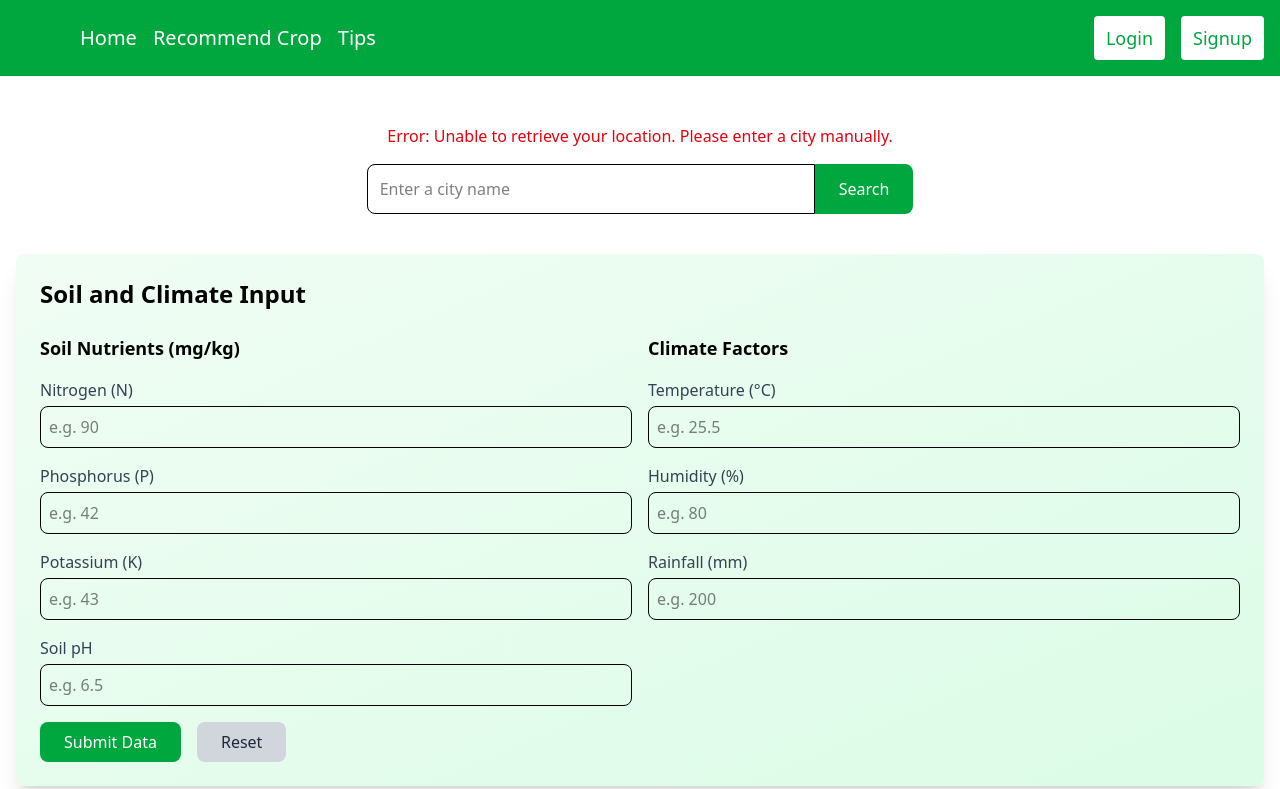
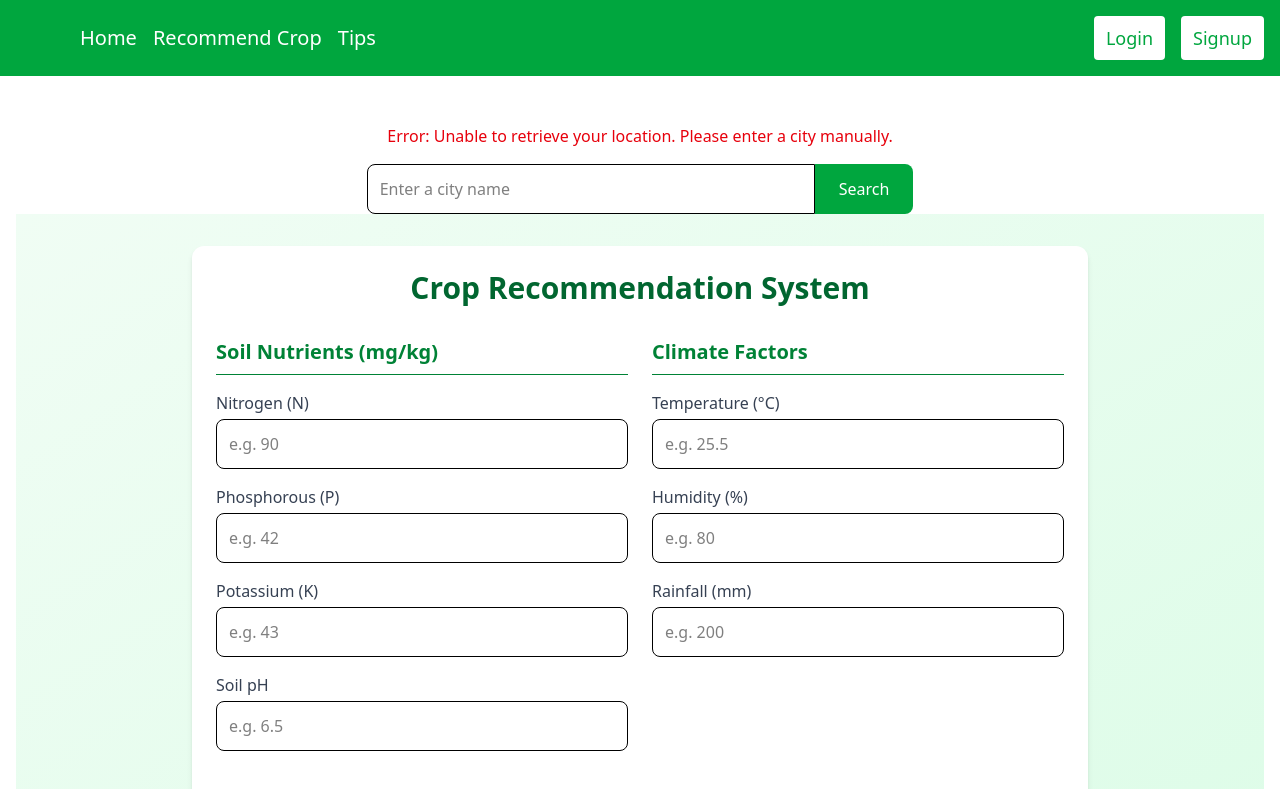
Before and after one commit to yuvika09/Smart-Farming-Application, a React (Vite) app in the folder frontend/: page / in a window 1280 px wide. Shown: the top 789 px of the page. Built offline with nearby package versions, Linux system fonts and the light colour scheme; no server answers.

Commit message:
Added some functionalities in crop recommendation

```diff
--- a/frontend/src/components/Crop.jsx
+++ b/frontend/src/components/Crop.jsx
@@ -1,17 +1,19 @@
 import { useState } from "react";
-import axios from 'axios';
+import axios from "axios";
 
 const Crop = () => {
   const [formData, setFormData] = useState({
-    nitrogen: "",
-    phosphorus: "",
-    potassium: "",
-    ph: "",
-    temperature: "",
-    humidity: "",
-    rainfall: "",
+    Nitrogen: "",
+    Phosphorous: "",
+    Potassium: "",
+    Temperature: "",
+    Humidity: "",
+    PH: "",
+    Rainfall: "",
   });
-  const [submittedData, setSubmittedData] = useState(null);
+  const [result, setResult] = useState(null);
+  const [loading, setLoading] = useState(false);
+  const [error, setError] = useState(null);
 
   const handleChange = (e) => {
     const { name, value } = e.target;
@@ -21,208 +23,376 @@ const Crop = () => {
     }));
   };
 
-  const handleSubmit = (e) => {
+  const handleSubmit = async (e) => {
     e.preventDefault();
-    setSubmittedData({ ...formData });
+    setLoading(true);
+    setError(null);
+
+    try {
+      const response = await axios.post(
+        "http://127.0.0.1:8000/predict",
+        formData
+      );
+      setResult(response.data);
+    } catch (err) {
+      setError(
+        err.response?.data?.error || "Failed to get crop recommendation"
+      );
+    } finally {
+      setLoading(false);
+    }
   };
 
   const handleReset = () => {
     setFormData({
-      nitrogen: "",
-      phosphorus: "",
-      potassium: "",
-      ph: "",
-      temperature: "",
-      humidity: "",
-      rainfall: "",
+      Nitrogen: "",
+      Phosphorous: "",
+      Potassium: "",
+      Temperature: "",
+      Humidity: "",
+      PH: "",
+      Rainfall: "",
     });
-    setSubmittedData(null);
+    setResult(null);
+    setError(null);
+  };
+
+  // Helper functions to match your backend classification
+  const getLevel = (value, type) => {
+    const num = parseFloat(value);
+    if (isNaN(num)) return "";
+
+    switch (type) {
+      case "N":
+        if (num <= 50) return "Less";
+        if (num <= 100) return "Not too less and Not too High";
+        return "High";
+      case "P":
+        if (num <= 50) return "Less";
+        if (num <= 100) return "Not too less and Not too High";
+        return "High";
+      case "K":
+        if (num <= 50) return "Less";
+        if (num <= 100) return "Not too less and Not too High";
+        return "High";
+      case "humidity":
+        if (num <= 33) return "Low Humid";
+        if (num <= 66) return "Medium Humid";
+        return "High Humid";
+      case "temperature":
+        if (num <= 6) return "Cool";
+        if (num <= 25) return "Warm";
+        return "Hot";
+      case "rainfall":
+        if (num <= 100) return "Less";
+        if (num <= 200) return "Moderate";
+        return "Heavy Rain";
+      case "ph":
+        if (num <= 5) return "Acidic";
+        if (num <= 8) return "Neutral";
+        return "Alkaline";
+      default:
+        return "";
+    }
   };
 
   return (
-    <div className="bg-gradient-to-br from-green-50 to-green-100 p-6 rounded-lg shadow-xl mt-10">
-      <h2 className="text-2xl font-bold text-black-800 mb-6">
-        Soil and Climate Input
+    <div className="min-h-screen bg-gradient-to-br from-green-50 to-green-100 py-8 px-4">
+      <div className="max-w-4xl mx-auto bg-white rounded-xl shadow-md overflow-hidden p-6">
+        <h1 className="text-3xl font-bold text-center text-green-800 mb-8">
+          Crop Recommendation System
+        </h1>
+
+        <form onSubmit={handleSubmit} className="space-y-6">
+          <div className="grid grid-cols-1 md:grid-cols-2 gap-6">
+            {/* Soil Nutrients Column */}
+            <div className="space-y-4">
+              <h2 className="text-xl font-semibold text-green-700 border-b pb-2">
+                Soil Nutrients (mg/kg)
               </h2>
 
-      <form onSubmit={handleSubmit} className="space-y-4">
-        <div className="grid grid-cols-1 md:grid-cols-2 gap-4">
-          {/* Soil Nutrients */}
-          <div className="space-y-4">
-            <h3 className="text-lg font-semibold text-black-700">
-              Soil Nutrients (mg/kg)
-            </h3>
               <div>
                 <label className="block text-gray-700 mb-1">Nitrogen (N)</label>
                 <input
                   type="number"
-                name="nitrogen"
-                value={formData.nitrogen}
+                  name="Nitrogen"
+                  value={formData.Nitrogen}
                   onChange={handleChange}
-                className="w-full p-2 border rounded-lg"
+                  className="w-full p-3 border rounded-lg focus:ring-2 focus:ring-green-500 focus:border-transparent"
                   placeholder="e.g. 90"
                   required
+                  min="0"
                 />
+                {formData.Nitrogen && (
+                  <p className="text-sm text-gray-500 mt-1">
+                    Level: {getLevel(formData.Nitrogen, "N")}
+                  </p>
+                )}
               </div>
+
               <div>
-              <label className="block text-gray-700 mb-1">Phosphorus (P)</label>
+                <label className="block text-gray-700 mb-1">
+                  Phosphorous (P)
+                </label>
                 <input
                   type="number"
-                name="phosphorus"
-                value={formData.phosphorus}
+                  name="Phosphorous"
+                  value={formData.Phosphorous}
                   onChange={handleChange}
-                className="w-full p-2 border rounded-lg"
+                  className="w-full p-3 border rounded-lg focus:ring-2 focus:ring-green-500 focus:border-transparent"
                   placeholder="e.g. 42"
                   required
+                  min="0"
                 />
+                {formData.Phosphorous && (
+                  <p className="text-sm text-gray-500 mt-1">
+                    Level: {getLevel(formData.Phosphorous, "P")}
+                  </p>
+                )}
               </div>
+
               <div>
-              <label className="block text-gray-700 mb-1">Potassium (K)</label>
+                <label className="block text-gray-700 mb-1">
+                  Potassium (K)
+                </label>
                 <input
                   type="number"
-                name="potassium"
-                value={formData.potassium}
+                  name="Potassium"
+                  value={formData.Potassium}
                   onChange={handleChange}
-                className="w-full p-2 border rounded-lg"
+                  className="w-full p-3 border rounded-lg focus:ring-2 focus:ring-green-500 focus:border-transparent"
                   placeholder="e.g. 43"
                   required
+                  min="0"
                 />
+                {formData.Potassium && (
+                  <p className="text-sm text-gray-500 mt-1">
+                    Level: {getLevel(formData.Potassium, "K")}
+                  </p>
+                )}
               </div>
+
               <div>
                 <label className="block text-gray-700 mb-1">Soil pH</label>
                 <input
                   type="number"
-                name="ph"
-                value={formData.ph}
+                  name="PH"
+                  value={formData.PH}
                   onChange={handleChange}
+                  step="0.1"
                   min="0"
                   max="14"
-                step="0.1"
-                className="w-full p-2 border rounded-lg"
+                  className="w-full p-3 border rounded-lg focus:ring-2 focus:ring-green-500 focus:border-transparent"
                   placeholder="e.g. 6.5"
                   required
                 />
+                {formData.PH && (
+                  <p className="text-sm text-gray-500 mt-1">
+                    Level: {getLevel(formData.PH, "ph")}
+                  </p>
+                )}
               </div>
             </div>
 
-          {/* Climate Factors */}
+            {/* Climate Factors Column */}
             <div className="space-y-4">
-            <h3 className="text-lg font-semibold text-black-700">
+              <h2 className="text-xl font-semibold text-green-700 border-b pb-2">
                 Climate Factors
-            </h3>
+              </h2>
+
               <div>
                 <label className="block text-gray-700 mb-1">
                   Temperature (°C)
                 </label>
                 <input
                   type="number"
-                name="temperature"
-                value={formData.temperature}
+                  name="Temperature"
+                  value={formData.Temperature}
                   onChange={handleChange}
-                className="w-full p-2 border rounded-lg"
+                  step="0.1"
+                  className="w-full p-3 border rounded-lg focus:ring-2 focus:ring-green-500 focus:border-transparent"
                   placeholder="e.g. 25.5"
                   required
                 />
+                {formData.Temperature && (
+                  <p className="text-sm text-gray-500 mt-1">
+                    Level: {getLevel(formData.Temperature, "temperature")}
+                  </p>
+                )}
               </div>
+
               <div>
                 <label className="block text-gray-700 mb-1">Humidity (%)</label>
                 <input
                   type="number"
-                name="humidity"
-                value={formData.humidity}
+                  name="Humidity"
+                  value={formData.Humidity}
                   onChange={handleChange}
                   min="0"
                   max="100"
-                className="w-full p-2 border rounded-lg"
+                  className="w-full p-3 border rounded-lg focus:ring-2 focus:ring-green-500 focus:border-transparent"
                   placeholder="e.g. 80"
                   required
                 />
+                {formData.Humidity && (
+                  <p className="text-sm text-gray-500 mt-1">
+                    Level: {getLevel(formData.Humidity, "humidity")}
+                  </p>
+                )}
               </div>
+
               <div>
-              <label className="block text-gray-700 mb-1">Rainfall (mm)</label>
+                <label className="block text-gray-700 mb-1">
+                  Rainfall (mm)
+                </label>
                 <input
                   type="number"
-                name="rainfall"
-                value={formData.rainfall}
+                  name="Rainfall"
+                  value={formData.Rainfall}
                   onChange={handleChange}
                   min="0"
-                className="w-full p-2 border rounded-lg"
+                  className="w-full p-3 border rounded-lg focus:ring-2 focus:ring-green-500 focus:border-transparent"
                   placeholder="e.g. 200"
                   required
                 />
+                {formData.Rainfall && (
+                  <p className="text-sm text-gray-500 mt-1">
+                    Level: {getLevel(formData.Rainfall, "rainfall")}
+                  </p>
+                )}
               </div>
             </div>
           </div>
 
-        <div className="flex space-x-4">
+          <div className="flex justify-center space-x-4 pt-4">
             <button
               type="submit"
-            className="px-6 py-2 bg-green-600 text-white rounded-lg hover:bg-green-700 transition-colors"
+              className="px-8 py-3 bg-green-600 text-white rounded-lg hover:bg-green-700 transition-colors disabled:bg-green-400 font-medium"
+              disabled={loading}
             >
-            Submit Data
+              {loading ? (
+                <>
+                  <span className="inline-block mr-2">
+                    <svg
+                      className="animate-spin h-5 w-5 text-white"
+                      xmlns="http://www.w3.org/2000/svg"
+                      fill="none"
+                      viewBox="0 0 24 24"
+                    >
+                      <circle
+                        className="opacity-25"
+                        cx="12"
+                        cy="12"
+                        r="10"
+                        stroke="currentColor"
+                        strokeWidth="4"
+                      ></circle>
+                      <path
+                        className="opacity-75"
+                        fill="currentColor"
+                        d="M4 12a8 8 0 018-8V0C5.373 0 0 5.373 0 12h4zm2 5.291A7.962 7.962 0 014 12H0c0 3.042 1.135 5.824 3 7.938l3-2.647z"
+                      ></path>
+                    </svg>
+                  </span>
+                  Processing...
+                </>
+              ) : (
+                "Get Recommendation"
+              )}
             </button>
             <button
               type="button"
               onClick={handleReset}
-            className="px-6 py-2 bg-gray-300 text-gray-800 rounded-lg hover:bg-gray-400 transition-colors"
+              className="px-8 py-3 bg-gray-200 text-gray-800 rounded-lg hover:bg-gray-300 transition-colors font-medium"
             >
               Reset
             </button>
           </div>
         </form>
 
-      {submittedData && (
-        <div className="mt-8 bg-white p-6 rounded-lg shadow-md">
-          <h3 className="text-xl font-bold text-green-800 mb-4">
-            Submitted Soil and Climate Data
+        {error && (
+          <div className="mt-6 p-4 bg-red-100 border-l-4 border-red-500 text-red-700 rounded">
+            <p className="font-medium">Error:</p>
+            <p>{error}</p>
+          </div>
+        )}
+
+        {result && (
+          <div className="mt-8 bg-green-50 rounded-xl p-6 border border-green-200">
+            <h2 className="text-2xl font-bold text-green-800 mb-4 text-center">
+              Recommended Crop
+            </h2>
+
+            <div className="text-center mb-6">
+              <div className="inline-block bg-white p-6 rounded-full shadow-md">
+                <span className="text-5xl">🌾</span>
+              </div>
+              <h3 className="text-3xl font-bold text-green-700 mt-4">
+                {result.cropName}
               </h3>
+            </div>
 
             <div className="grid grid-cols-1 md:grid-cols-2 gap-6">
               <div>
-              <h4 className="text-lg font-semibold mb-3">Soil Nutrients</h4>
-              <div className="space-y-2">
+                <h3 className="text-xl font-semibold text-green-700 mb-3 border-b pb-2">
+                  Soil Parameters
+                </h3>
+                <div className="space-y-3">
                   <div className="flex justify-between">
-                  <span className="text-gray-600">Nitrogen (N):</span>
+                    <span className="text-gray-700">Nitrogen (N):</span>
                     <span className="font-medium">
-                    {submittedData.nitrogen} mg/kg
+                      {result.values[0]} mg/kg{" "}
+                      <span className="text-gray-500">({result.cont[0]})</span>
                     </span>
                   </div>
                   <div className="flex justify-between">
-                  <span className="text-gray-600">Phosphorus (P):</span>
+                    <span className="text-gray-700">Phosphorous (P):</span>
                     <span className="font-medium">
-                    {submittedData.phosphorus} mg/kg
+                      {result.values[1]} mg/kg{" "}
+                      <span className="text-gray-500">({result.cont[1]})</span>
                     </span>
                   </div>
                   <div className="flex justify-between">
-                  <span className="text-gray-600">Potassium (K):</span>
+                    <span className="text-gray-700">Potassium (K):</span>
                     <span className="font-medium">
-                    {submittedData.potassium} mg/kg
+                      {result.values[2]} mg/kg{" "}
+                      <span className="text-gray-500">({result.cont[2]})</span>
                     </span>
                   </div>
                   <div className="flex justify-between">
-                  <span className="text-gray-600">Soil pH:</span>
-                  <span className="font-medium">{submittedData.ph}</span>
+                    <span className="text-gray-700">Soil pH:</span>
+                    <span className="font-medium">
+                      {result.values[6]}{" "}
+                      <span className="text-gray-500">({result.cont[6]})</span>
+                    </span>
                   </div>
                 </div>
               </div>
 
               <div>
-              <h4 className="text-lg font-semibold mb-3">Climate Factors</h4>
-              <div className="space-y-2">
+                <h3 className="text-xl font-semibold text-green-700 mb-3 border-b pb-2">
+                  Climate Parameters
+                </h3>
+                <div className="space-y-3">
                   <div className="flex justify-between">
-                  <span className="text-gray-600">Temperature:</span>
+                    <span className="text-gray-700">Temperature:</span>
                     <span className="font-medium">
-                    {submittedData.temperature} °C
+                      {result.values[4]}°C{" "}
+                      <span className="text-gray-500">({result.cont[4]})</span>
                     </span>
                   </div>
                   <div className="flex justify-between">
-                  <span className="text-gray-600">Humidity:</span>
-                  <span className="font-medium">{submittedData.humidity}%</span>
+                    <span className="text-gray-700">Humidity:</span>
+                    <span className="font-medium">
+                      {result.values[3]}%{" "}
+                      <span className="text-gray-500">({result.cont[3]})</span>
+                    </span>
                   </div>
                   <div className="flex justify-between">
-                  <span className="text-gray-600">Rainfall:</span>
+                    <span className="text-gray-700">Rainfall:</span>
                     <span className="font-medium">
-                    {submittedData.rainfall} mm
+                      {result.values[5]} mm{" "}
+                      <span className="text-gray-500">({result.cont[5]})</span>
                     </span>
                   </div>
                 </div>
@@ -231,6 +401,7 @@ const Crop = () => {
           </div>
         )}
       </div>
+    </div>
   );
 };
 
```
Lines whose indentation alone changed are shown as unchanged.
